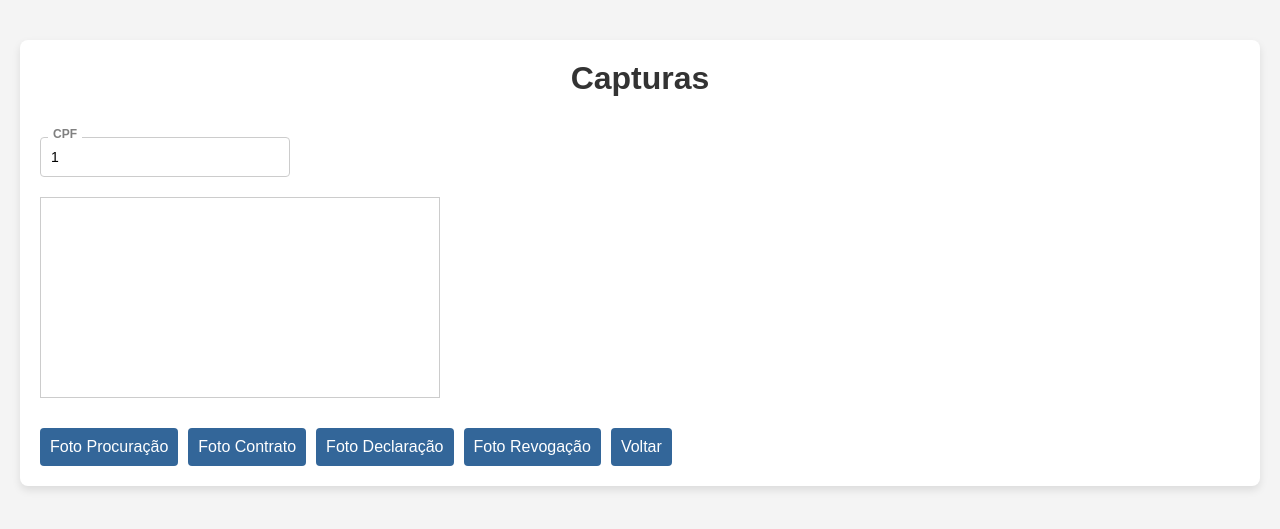
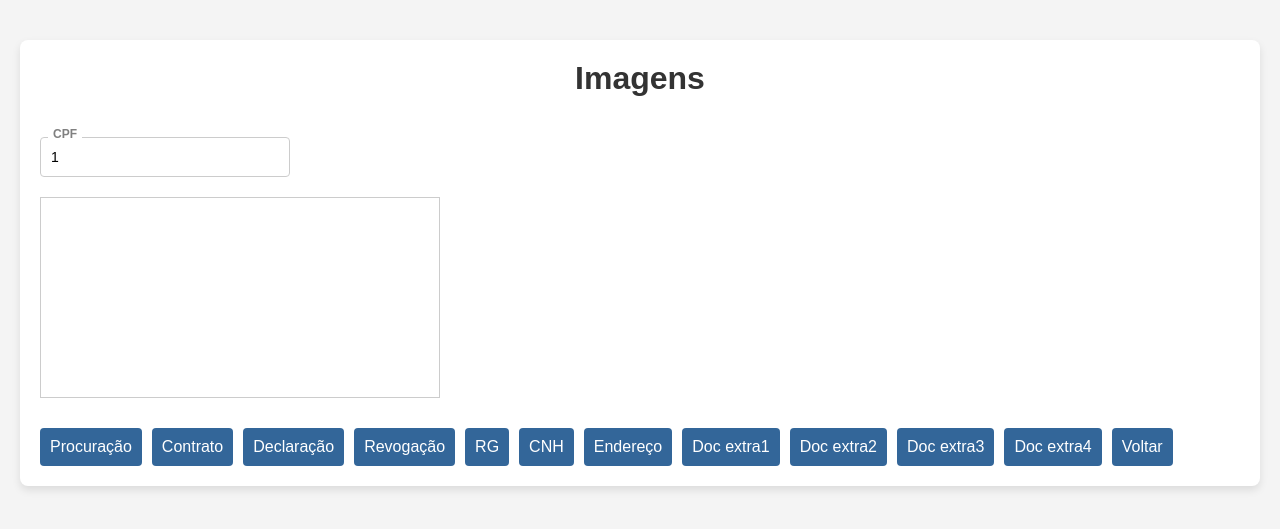
Before and after one commit to PERICLESZA/mobile, a PHP site: page /view/img.php in a window 1280 px wide. Shown: the top 529 px of the page. Run offline with PHP 8.4, Linux system fonts and the light colour scheme; the visitor is signed in with stand-in values (Sample User, id 1); some libraries are stand-ins or nearby versions.

Commit message:
Ajustes no cpf rcpn

```diff
--- a/view/img.php
+++ b/view/img.php
@@ -16,7 +16,7 @@
 
 <body>
     <div class="dashboard-container">
-        <h1>Capturas</h1>
+        <h1>Imagens</h1>
 
         <div class="form-container">
             <div class="cad-group">
@@ -30,10 +30,17 @@
             <canvas id="snapshot" style="display: none;"></canvas>
 
             <div class="button-group">
-                <button type="button" onclick="tirarFotoPara('procuracao')">Foto Procuração</button>
-                <button type="button" onclick="tirarFotoPara('contrato')">Foto Contrato</button>
-                <button type="button" onclick="tirarFotoPara('declaracao')">Foto Declaração</button>
-                <button type="button" onclick="tirarFotoPara('revogacao')">Foto Revogação</button>
+                <button type="button" onclick="tirarFotoPara('procuracao')">Procuração</button>
+                <button type="button" onclick="tirarFotoPara('contrato')">Contrato</button>
+                <button type="button" onclick="tirarFotoPara('declaracao')">Declaração</button>
+                <button type="button" onclick="tirarFotoPara('revogacao')">Revogação</button>
+                <button type="button" onclick="tirarFotoPara('rg')">RG</button>
+                <button type="button" onclick="tirarFotoPara('cnh')">CNH</button>
+                <button type="button" onclick="tirarFotoPara('endereco')">Endereço</button>
+                <button type="button" onclick="tirarFotoPara('docextra1')">Doc extra1</button>
+                <button type="button" onclick="tirarFotoPara('docextra2')">Doc extra2</button>
+                <button type="button" onclick="tirarFotoPara('docextra3')">Doc extra3</button>
+                <button type="button" onclick="tirarFotoPara('docextra4')">Doc extra4</button>
                 <button type="button" onclick="window.close()">Voltar</button>
             </div>
         </div>
```
Also changed, not shown: js/pessoa.js (+20 -14 lines).
